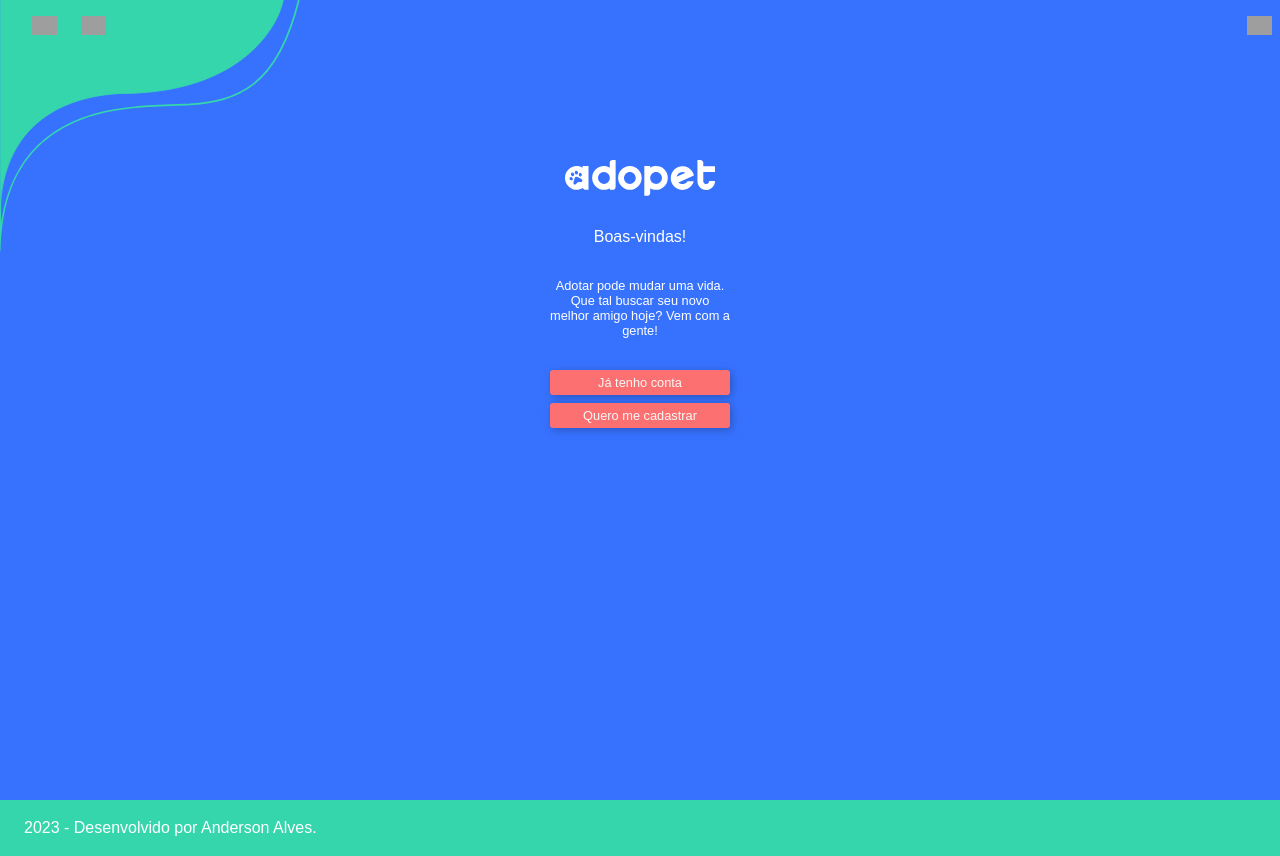
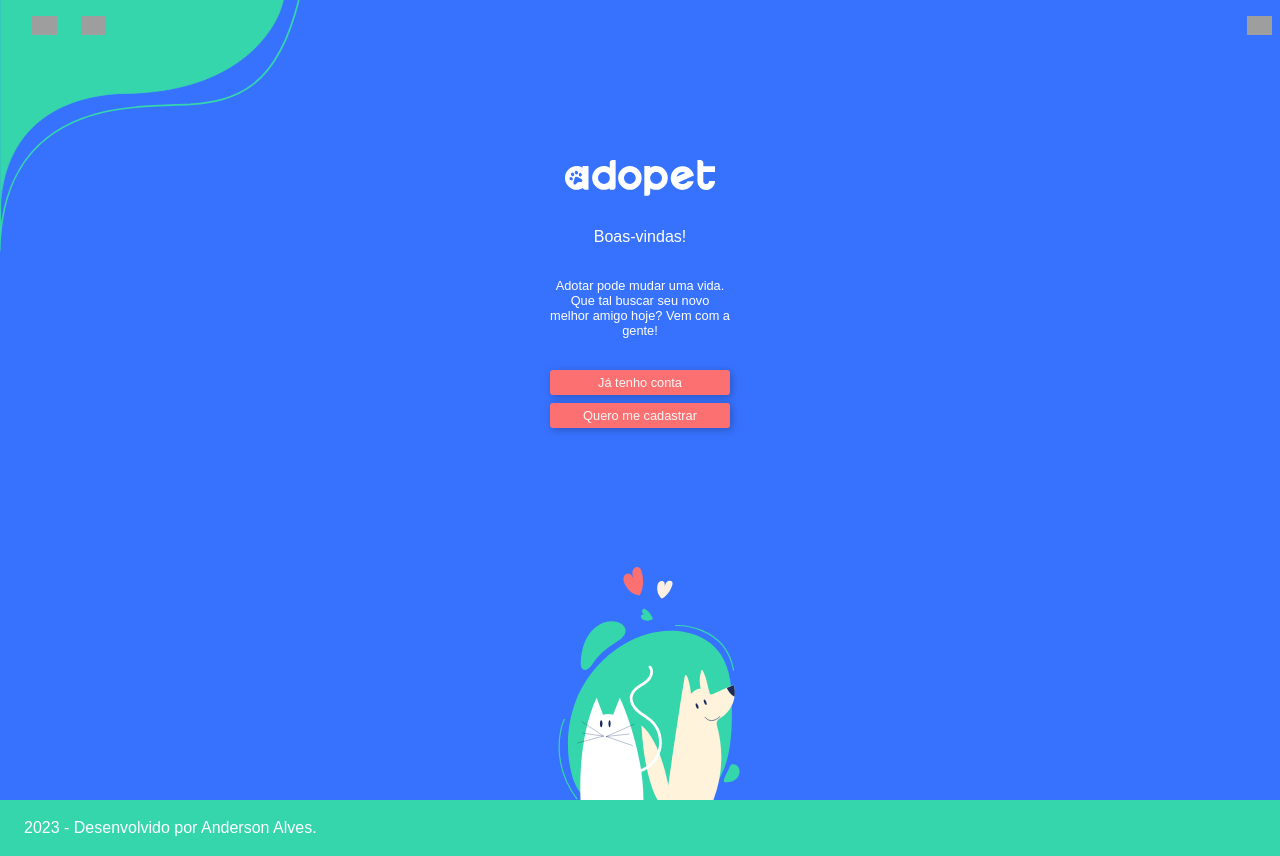
Before and after one commit to anderson-alves427/challenge-adopet-alura, a React (Vite) app: page / in a window 1280 px wide. Built offline with nearby package versions, Linux system fonts and the light colour scheme; grey boxes are pictures that could not be loaded.

Commit message:
style: add imagem de ilustracao tela inicial

```diff
--- a/src/pages/TelaInicial/index.tsx
+++ b/src/pages/TelaInicial/index.tsx
@@ -1,6 +1,7 @@
 import { Text } from '../../shared/components/Text';
 import * as S from './styles';
 import Logo from '../../assets/Logo.svg';
+import IlustracaoImagem from '../../assets/background/ilustracao.svg';
 
 export const TelaInicial = () => {
   return (
@@ -15,6 +16,7 @@ export const TelaInicial = () => {
         <S.ButtonTelaInicial>Já tenho conta</S.ButtonTelaInicial>
         <S.ButtonTelaInicial>Quero me cadastrar</S.ButtonTelaInicial>
       </S.Box>
+      <S.IlustracaoImg src={IlustracaoImagem} alt="Ilustracao imagem" />
     </S.Container>
   );
 };
--- a/src/pages/TelaInicial/styles.ts
+++ b/src/pages/TelaInicial/styles.ts
@@ -34,3 +34,9 @@ export const ButtonTelaInicial = styled(Button)`
   width: 100%;
   margin-bottom: ${metrics.margin.sm};
 `;
+
+export const IlustracaoImg = styled.img`
+  position: absolute;
+  bottom: -${metrics.padding.md};
+  width: 200px;
+`;
```
Also changed, not shown: src/assets/background/ilustracao.svg (added).
